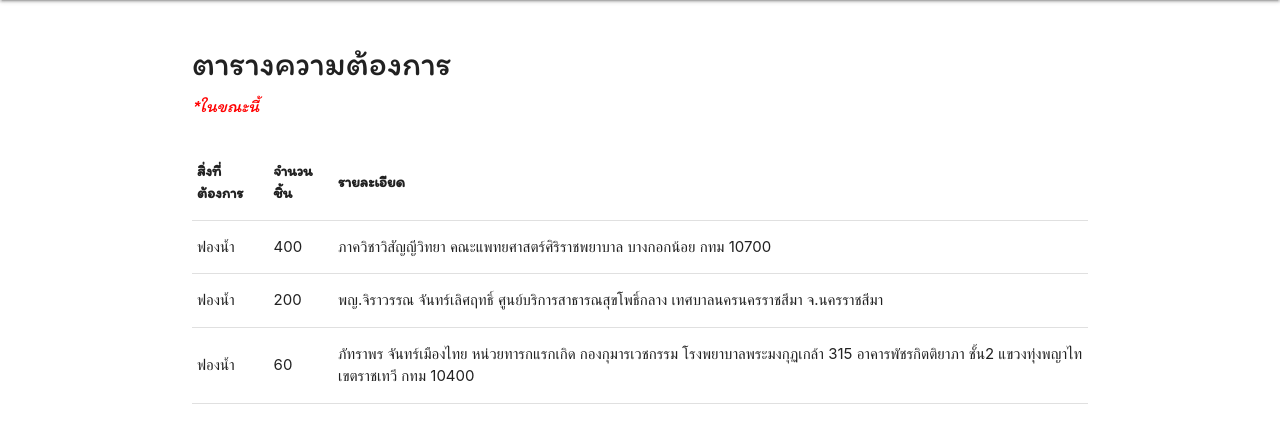
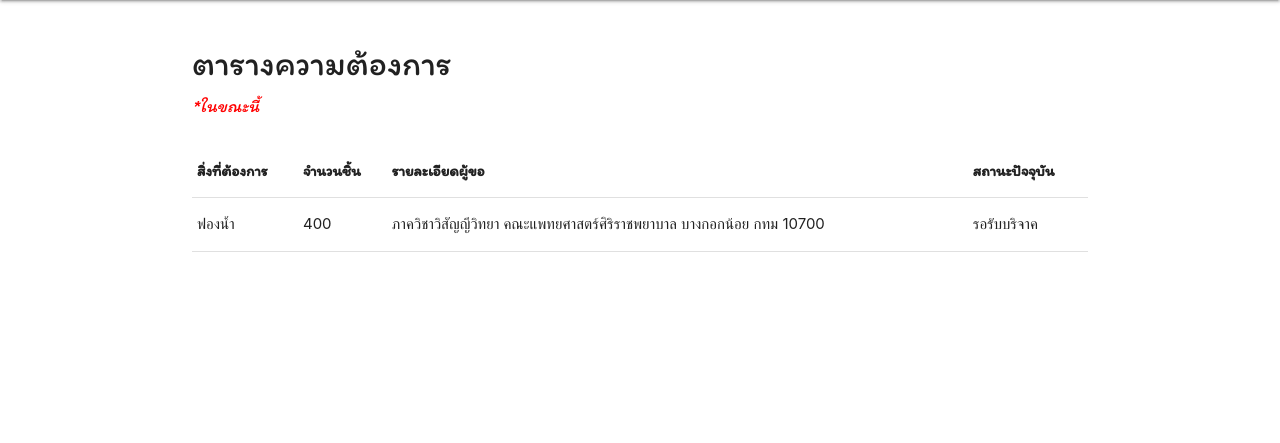
Before and after one commit to MidnightCore/covid2020, a PHP site: page /need.php in a window 1280 px wide. Shown: the part 64-507 px from the top of the page. Run offline with PHP 8.4, Linux system fonts and the light colour scheme; some libraries are stand-ins or nearby versions.

Commit message:
แอดมิน

```diff
--- a/index.php
+++ b/index.php
@@ -302,7 +302,7 @@
         </div>
         <div class="footer-copyright">
             <div class="container white-text">
-                Made by : <a class="white-text text-lighten-3" href="#">Computer Engineering SSRU</a>
+                Made by : <a class="white-text text-lighten-3" href="admin/admin_page.php">Computer Engineering SSRU</a>
             </div>
         </div>
     </footer>
--- a/need.php
+++ b/need.php
@@ -51,7 +51,9 @@
                 <tr>
                     <th style="font-family: 'Itim', cursive;">สิ่งที่ต้องการ</th>
                     <th style="font-family: 'Itim', cursive;">จำนวนชิ้น</th>
-                    <th style="font-family: 'Itim', cursive;">รายละเอียด</th>
+                    <th style="font-family: 'Itim', cursive;">รายละเอียดผู้ขอ</th>
+                    <th style="font-family: 'Itim', cursive;">สถานะปัจจุบัน</th>
+                    <!-- <th style="font-family: 'Itim', cursive;">แก้ไข</th> -->
                 </tr>
             </thead>
 
@@ -63,26 +65,16 @@
                         คณะแพทยศาสตร์ศิริราชพยาบาล
                         บางกอกน้อย กทม 10700
                     </td>
+                    <td>รอรับบริจาค</td>
+                    <!-- <td>
+                        <a href="#">
+                            <button type="submit" class="btn cyan accent-4-effect cyan accent-4-light">แก้ไข
+                                <i class="material-icons right">border_color</i>
+                            </button>
+                        </a>
+                    </td> -->
                 </tr>
-                <tr>
-                    <td>ฟองน้ำ</td>
-                    <td>200</td>
-                    <td>พญ.จิราวรรณ จันทร์เลิศฤทธิ์
-                        ศูนย์บริการสาธารณสุขโพธิ์กลาง
-                        เทศบาลนครนครราชสีมา
-                        จ.นครราชสีมา
-                    </td>
-                </tr>
-                <tr>
-                    <td>ฟองน้ำ</td>
-                    <td>60</td>
-                    <td>ภัทราพร จันทร์เมืองไทย
-                        หน่วยทารกแรกเกิด
-                        กองกุมารเวชกรรม
-                        โรงพยาบาลพระมงกุฏเกล้า 315
-                        อาคารพัชรกิตติยาภา ชั้น2 แขวงทุ่งพญาไท เขตราชเทวี กทม 10400
-                    </td>
-                </tr>
+
             </tbody>
         </table>
     </div>
```
Also changed, not shown: admin/admin_page.php (added, +83 -0 lines).
